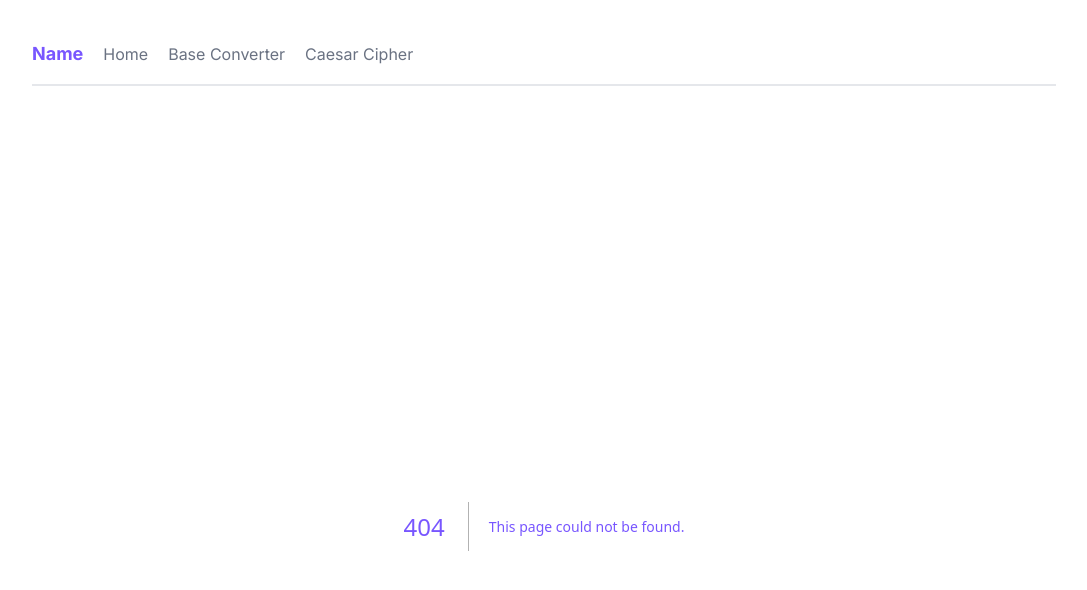
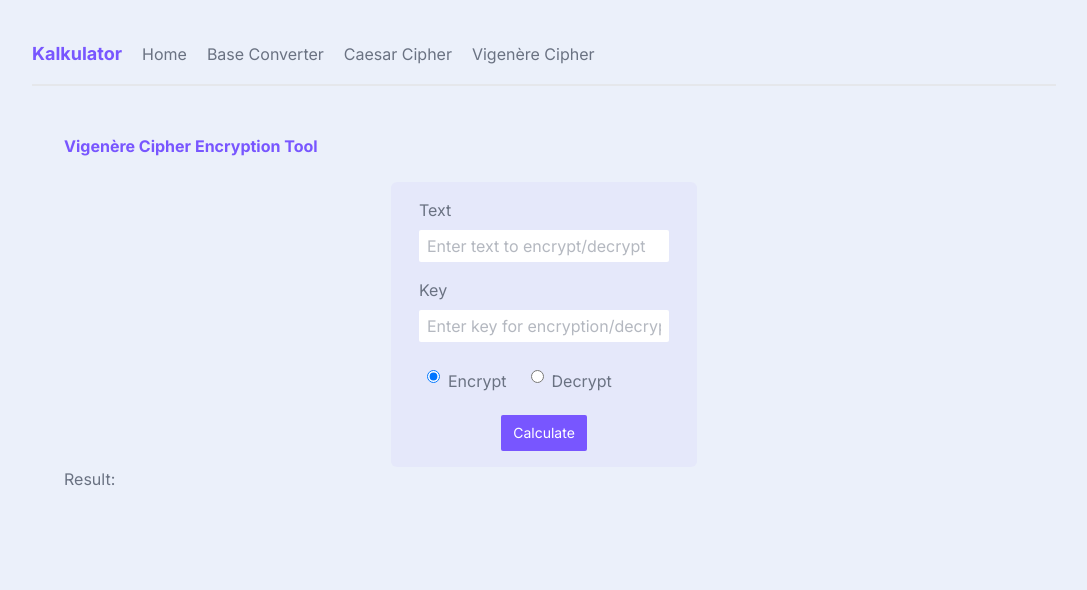
Before and after one commit to Tuan9304/Kalkulator, a Next.js app: page /text-encryption/vigenere-cipher in a window 1280 px wide. Before the commit this address had no page. Shown: the top 590 px of the page, without its empty margins (96-1183 px from the left). Built offline with nearby package versions, Linux system fonts and the light colour scheme.

Commit message:
implement vigenere cipher

```diff
--- a/app/components/Navbar.tsx
+++ b/app/components/Navbar.tsx
@@ -3,10 +3,11 @@ import Link from "next/link";
 export default function Navbar() {
   return (
     <nav>
-      <h1>Name</h1>
+      <h1>Kalkulator</h1>
       <Link href={"/"}>Home</Link>
       <Link href={"/base-converter"}>Base Converter</Link>
       <Link href={"/text-encryption/caesar-cipher"}>Caesar Cipher</Link>
+      <Link href={"/text-encryption/vigenere-cipher"}>Vigenère Cipher</Link>
     </nav>
   );
 }
--- /dev/null
+++ b/app/text-encryption/vigenere-cipher/VigenereCipher.tsx
@@ -0,0 +1,75 @@
+"use client";
+
+import { useState } from "react";
+import { vigenereEncrypt } from "./actions";
+import { SubmitButton } from "@/components/SubmitButton";
+
+export default function VigenereCipher() {
+  const [text, setText] = useState("");
+  const [key, setKey] = useState("");
+  const [action, setAction] = useState("encrypt");
+  const [result, setResult] = useState("");
+
+  return (
+    <>
+      <form
+        className=""
+        action={async (formData: FormData) => {
+          const updatedResult = await vigenereEncrypt(formData);
+          setResult(updatedResult);
+        }}
+      >
+        <label>
+          <span>Text</span>
+          <input
+            name="text"
+            required
+            type="text"
+            pattern="[A-Za-z]+"
+            title="Only letters are allowed"
+            placeholder="Enter text to encrypt/decrypt"
+            value={text}
+            onChange={(e) => setText(e.target.value)}
+          />
+        </label>
+        <label>
+          <span>Key</span>
+          <input
+            name="key"
+            required
+            type="text"
+            pattern="[A-Za-z]+"
+            title="Only letters are allowed"
+            placeholder="Enter key for encryption/decryption"
+            value={key}
+            onChange={(e) => setKey(e.target.value)}
+          />
+        </label>
+        <div className="flex gap-6 mt-2 my-3 px-2 py-1">
+          <div className="flex items-center gap-2">
+            <input
+              type="radio"
+              name="action"
+              value="encrypt"
+              defaultChecked={action === "encrypt"}
+              onChange={(e) => setAction(e.target.value)}
+            />
+            <label htmlFor="encrypt">Encrypt</label>
+          </div>
+          <div className="flex items-center gap-2">
+            <input
+              type="radio"
+              name="action"
+              value="decrypt"
+              defaultChecked={action === "decrypt"}
+              onChange={(e) => setAction(e.target.value)}
+            />
+            <label htmlFor="decrypt">Decrypt</label>
+          </div>
+        </div>
+        <SubmitButton />
+      </form>
+      <p>Result: {result}</p>
+    </>
+  );
+}
--- /dev/null
+++ b/app/text-encryption/vigenere-cipher/actions.ts
@@ -0,0 +1,28 @@
+"use server";
+
+export async function vigenereEncrypt(formData: FormData) {
+  const input = {
+    text: formData.get("text") as string,
+    key: formData.get("key") as string,
+    action: formData.get("action") as string,
+  };
+
+  const encryptedText = input.text
+    .split("")
+    .map((char, index) => {
+      const firstCharCode = char.toUpperCase() === char ? 65 : 97;
+      const shift = input.key[index % input.key.length].toUpperCase().charCodeAt(0) - 65;
+
+      return String.fromCharCode(
+        ((char.charCodeAt(0) -
+          firstCharCode +
+          130 +
+          ((shift * (input.action === "encrypt" ? 1 : -1)) % 26)) %
+          26) +
+        firstCharCode
+      );
+    })
+    .join("");
+
+  return encryptedText;
+}
--- /dev/null
+++ b/app/text-encryption/vigenere-cipher/page.tsx
@@ -0,0 +1,10 @@
+import VigenereCipher from "./VigenereCipher";
+
+export default function CaesarCipherApp() {
+  return (
+    <main>
+      <h2>Vigenère Cipher Encryption Tool</h2>
+      <VigenereCipher />
+    </main>
+  );
+}
```
